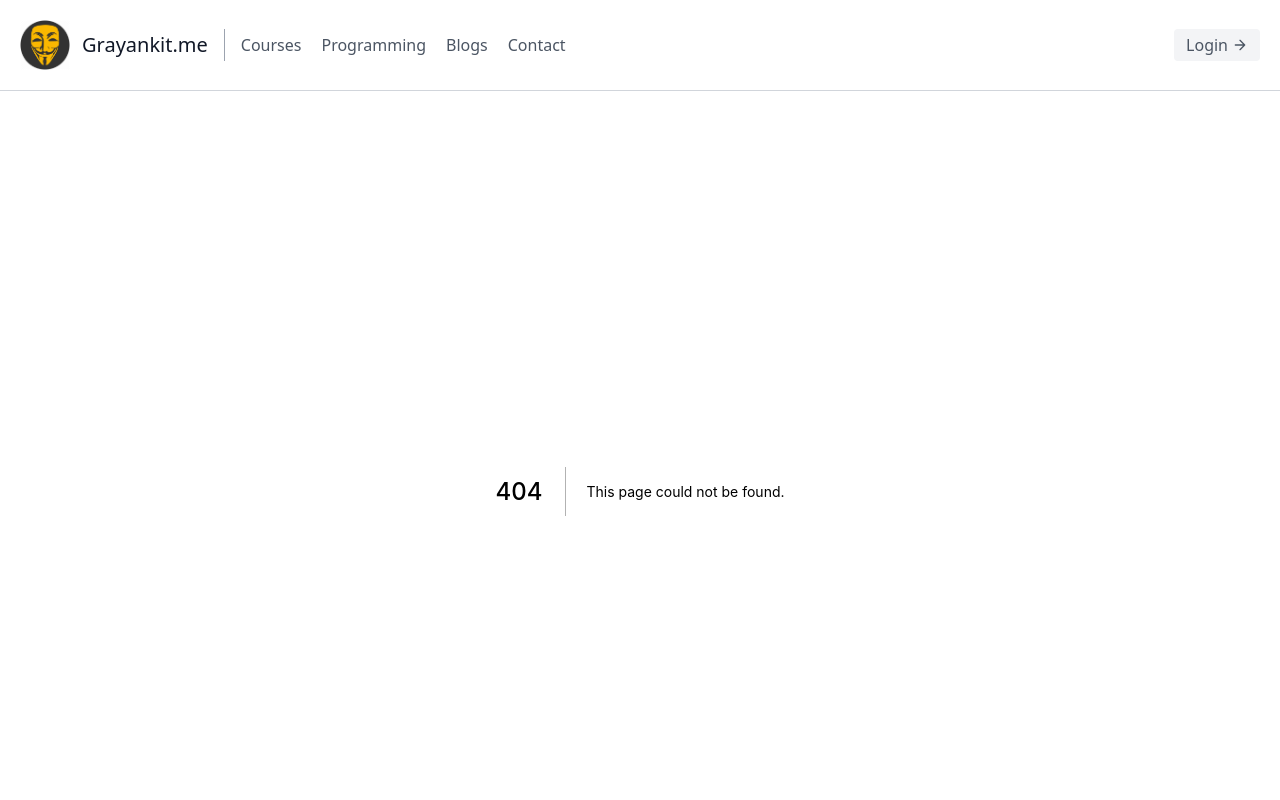
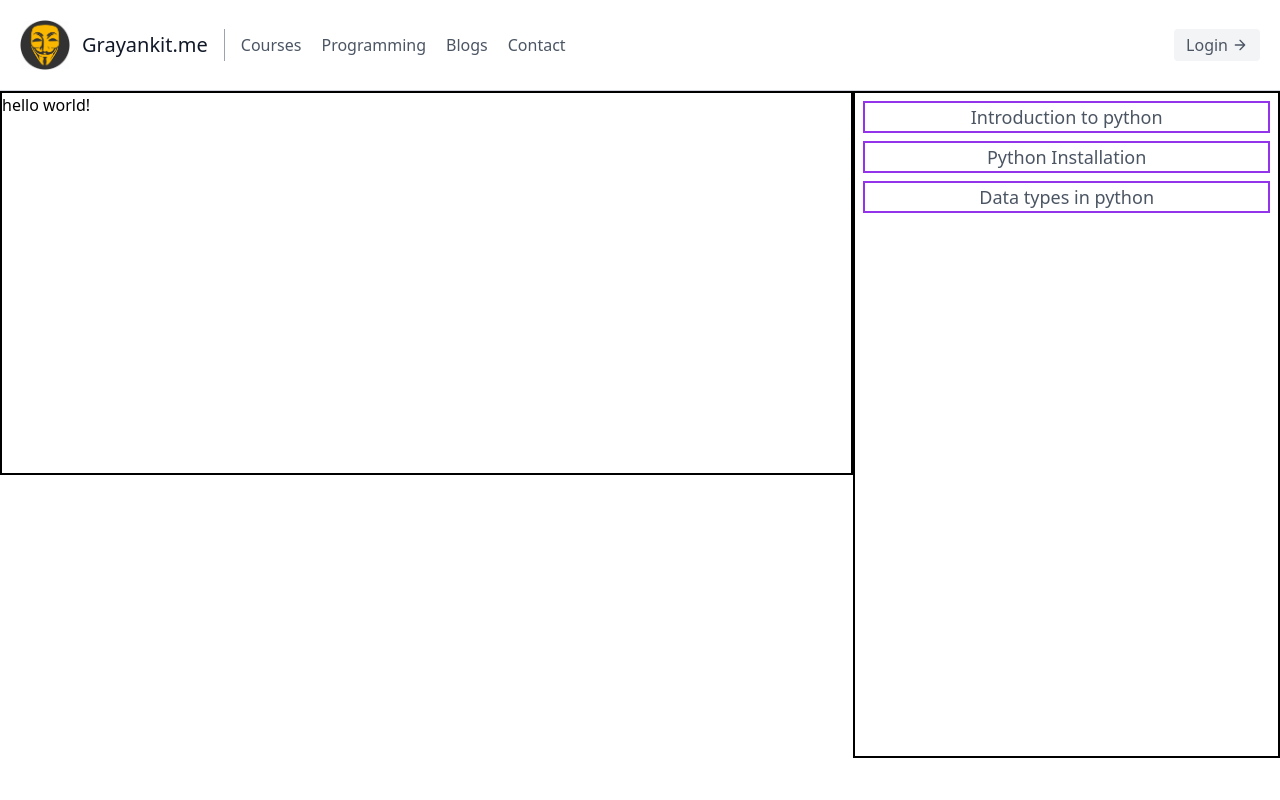
Before and after one commit to grayankit/grayankitFrontend, a Next.js app: page /videos/1 in a window 1280 px wide. Before the commit this address had no page. Shown: the top 800 px of the page. Built offline with nearby package versions, Linux system fonts and the light colour scheme.

Commit message:
courses displaying to unique
the course start watching button has given life and has started working

```diff
--- a/pages/courses.js
+++ b/pages/courses.js
@@ -1,6 +1,7 @@
 import React from "react";
 import Image from "next/image";
 import Head from "next/head";
+import Link from"next/link";
 
 function Courses(props) {
   return (
@@ -42,7 +43,7 @@ function Courses(props) {
               <p className="text-base leading-relaxed mt-2">
                 {item.attributes.Description}
               </p>
-              <button className="inline-flex items-center bg-gray-100 border-0 py-1 px-3 focus:outline-none hover:bg-purple-400 hover:text-white rounded text-base mt-5 md:mt-10">
+              <Link href={`/videos/${item.attributes.slug}`}><button className="inline-flex items-center bg-gray-100 border-0 py-1 px-3 focus:outline-none hover:bg-purple-400 hover:text-white rounded text-base mt-5 md:mt-10">
                 Start Watching
                 <svg
                   fill="none"
@@ -55,7 +56,7 @@ function Courses(props) {
                 >
                   <path d="M5 12h14M12 5l7 7-7 7"></path>
                 </svg>
-              </button>
+              </button></Link>
             </div>)
             })}
           </div>
--- /dev/null
+++ b/pages/videos/[slug].js
@@ -0,0 +1,37 @@
+import React from 'react'
+import { useRouter } from 'next/dist/client/router'
+import Head from 'next/head';
+
+function Slug() {
+    const router = useRouter();
+    const { slug } = router.query;
+  return (
+    <div>
+        <Head>
+        <title>{slug} | Grayankit.me</title>
+        <link rel="icon" href="/favicon.ico" />
+      </Head>
+      <section className="h-screen">
+          <div className='flex flex-col border-2 border-black float-right h-5/6 overflow-scroll w-2/6'>
+              <ul className="list-none">
+                  <li className='border-2 border-purple-600 text-lg text-gray-600 text-center m-2 hover:cursor-pointer hover:text-white hover:bg-gray-600'>
+                      <span className="text-lg">Introduction to python</span>
+                  </li>
+                  <li className='border-2 border-purple-600 text-lg text-gray-600 text-center m-2 hover:cursor-pointer hover:text-white hover:bg-gray-600'>
+                      <span className="text-lg">Python Installation</span>
+                  </li>
+                  <li className='border-2 border-purple-600 text-lg text-gray-600 text-center m-2 hover:cursor-pointer hover:text-white hover:bg-gray-600'>
+                      <span>Data types in python</span>
+                  </li>
+              </ul>
+          </div>
+          {/* for displaying the video */}
+          <div className='border-black border-2 max-w-fitxl h-96 overflow-auto'>
+              <h1>hello world!</h1>
+          </div>
+      </section>
+    </div>
+  )
+}
+
+export default Slug
```
